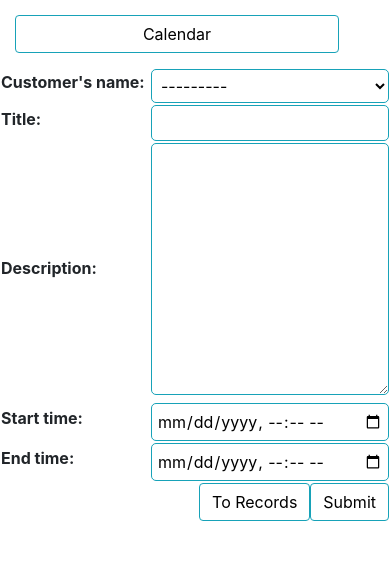
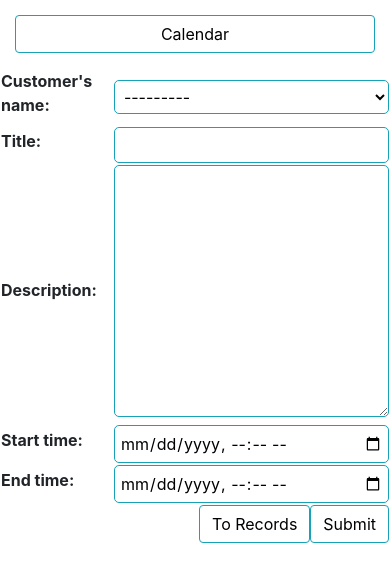
Before and after one commit to yokwejuste/goim, a Django app: page /event/new/ in a window 390 px wide. Shown: the top 582 px of the page. Run offline with Django 3.2, Linux system fonts and the light colour scheme; data comes from the database, SQL or seed files in the repository; both versions use the stored data as it was after the commit; some libraries are stand-ins or nearby versions.

Commit message:
changes made and documents added

```diff
--- a/static/css/test.css
+++ b/static/css/test.css
@@ -1,5 +1,5 @@
 .calendar {
-    width: 98%;
+    width: 90%;
     margin: auto;
     font-size: 13px;
 }
@@ -17,7 +17,7 @@
 .calendar td {
     width: 200px;
     height: 150px;
-    padding: 20px 0px 0px 5px;
+    padding: 20px 0 0 5px;
 }
 
 .month {
@@ -30,7 +30,7 @@
 
 ul {
     height: 100%;
-    padding: 0px 5px 0px 20px;
+    padding: 0 5px 0 20px;
 }
 
 a {
--- a/templates/base.html
+++ b/templates/base.html
@@ -16,14 +16,14 @@
     <style>
         @media screen and (min-width: 0px) and (max-width: 700px) {
             .bn {
-                width: 90%;
+                width: 100%;
                 float: none;
                 align-content: center;
             }
             table{
                 width: 100%;
             }
-            tr, td{
+            tr, td, th{
                 width: 10px;
                 height: 5px;
             }
--- a/templates/event.html
+++ b/templates/event.html
@@ -11,7 +11,7 @@
 
     <form method="post">
         {% csrf_token %}
-        <table class="form form-table">
+        <table class="form form-table g">
             {{ form }}
             <tr>
                 <td colspan="2">
```
Also changed, not shown: data.sqlite3.
